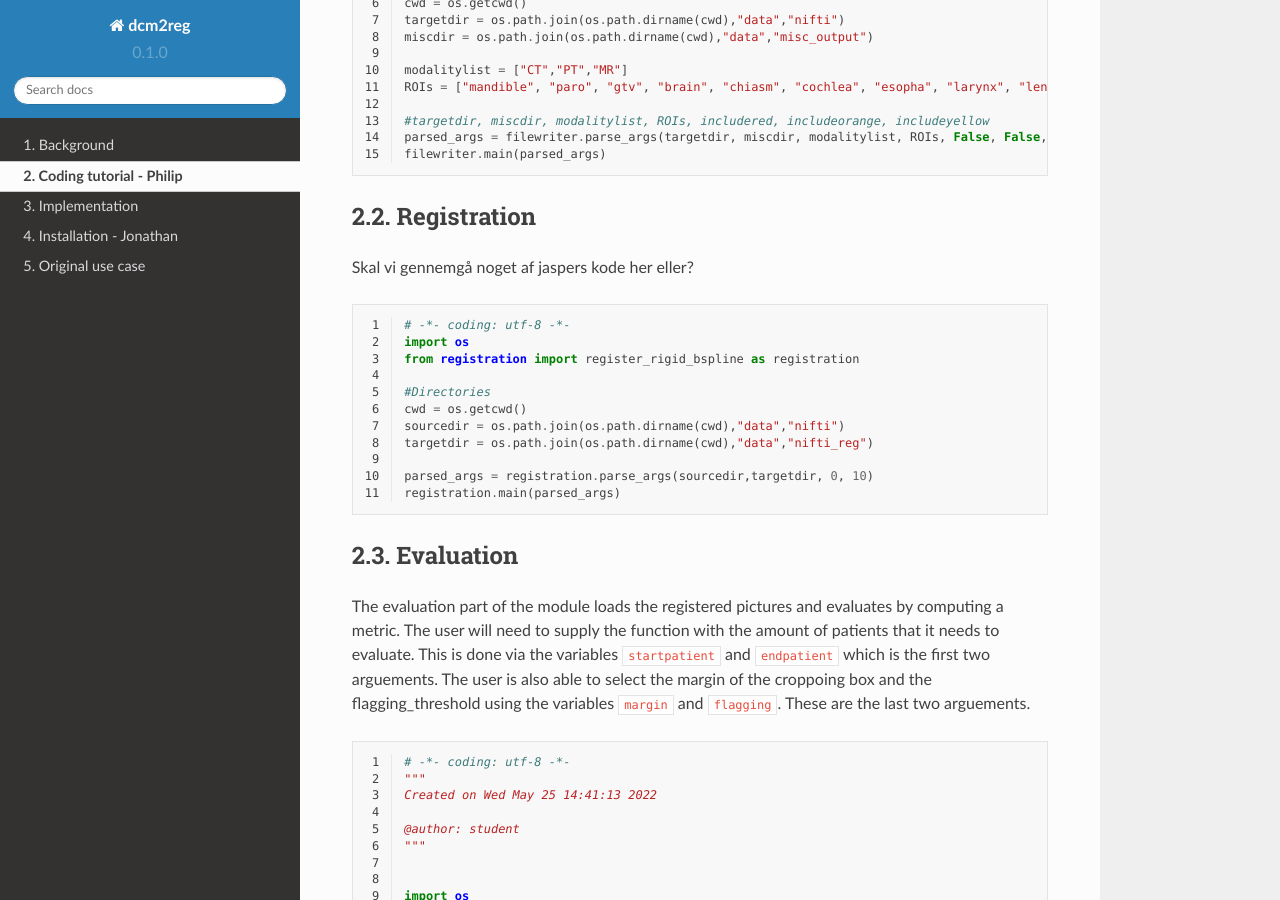
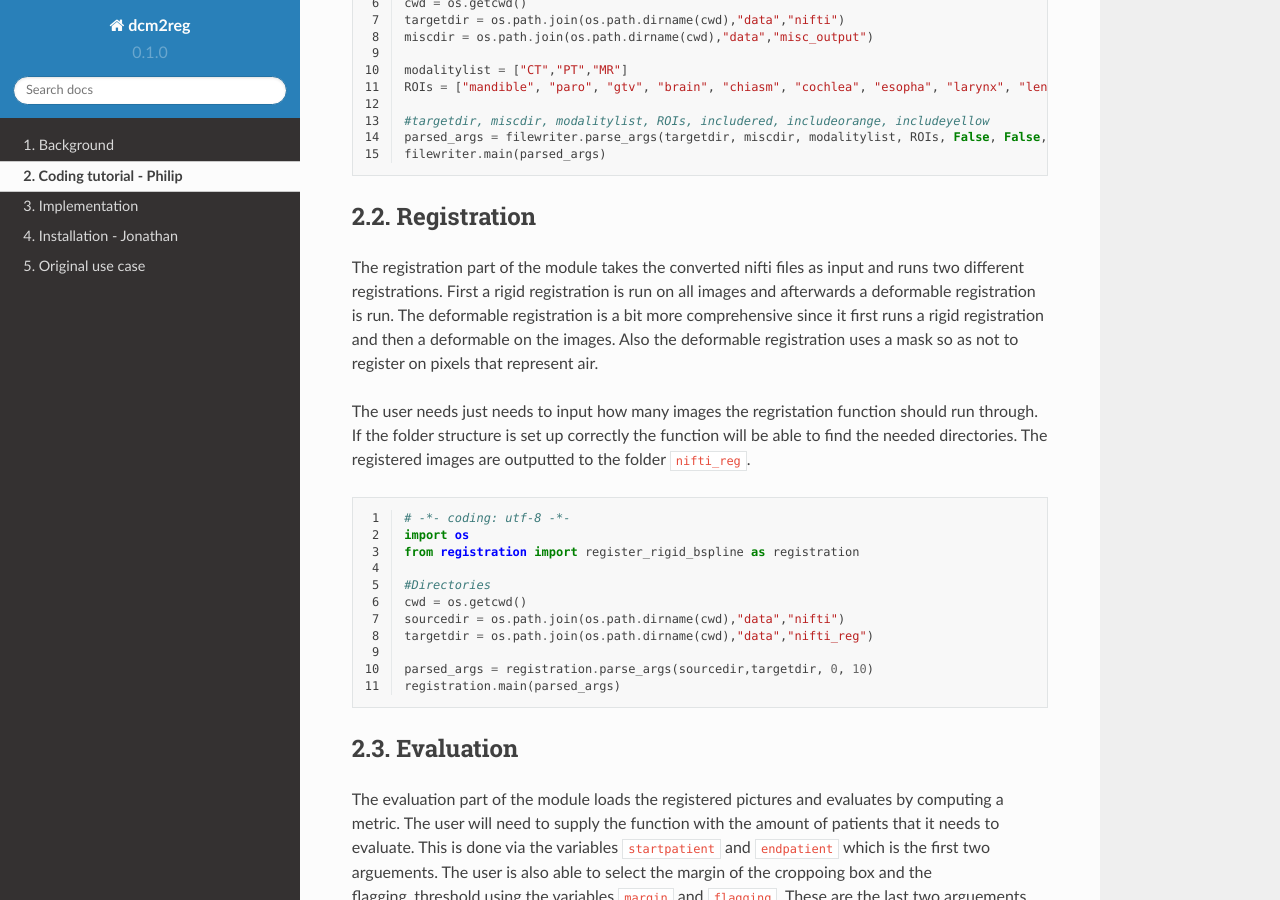
Before and after one commit to Dokkedal/dcm2reg, a Sphinx documentation site: the page built from docs/source/basic_usage.rst, in a window 1280 px wide and 900 px high, scrolled down 1429 px. Built offline with Sphinx 7.4.7 and the Read the Docs theme 2.0.0, drawn with Linux system fonts in a browser that asks for light colours.

Commit message:
implementation registration

```diff
--- a/docs/source/basic_usage.rst
+++ b/docs/source/basic_usage.rst
@@ -44,8 +44,15 @@
 
 Registration
 ============
+The registration part of the module takes the converted nifti files as input and runs two different registrations.
+First a rigid registration is run on all images and afterwards a deformable registration is run. The deformable
+registration is a bit more comprehensive since it first runs a rigid registration and then a deformable on the images.
+Also the deformable registration uses a mask so as not to register on pixels that represent air.
 
-Skal vi gennemgå noget af jaspers kode her eller?
+The user needs just needs to input how many images the regristation function should run through. If the folder
+structure is set up correctly the function will be able to find the needed directories. The registered images
+are outputted to the folder ``nifti_reg``.
+
 
 .. literalinclude:: ../../registration_tutorial.py
     :language: python
```
